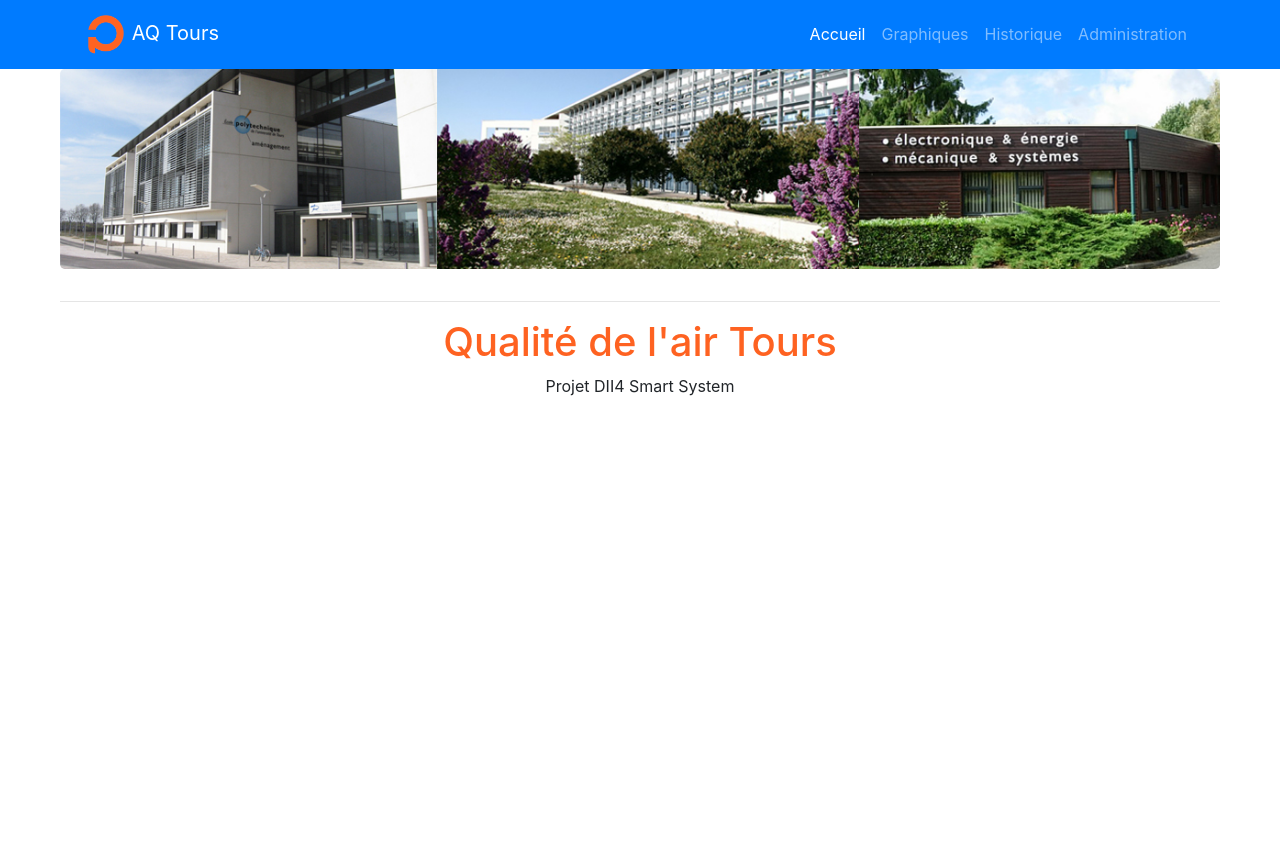
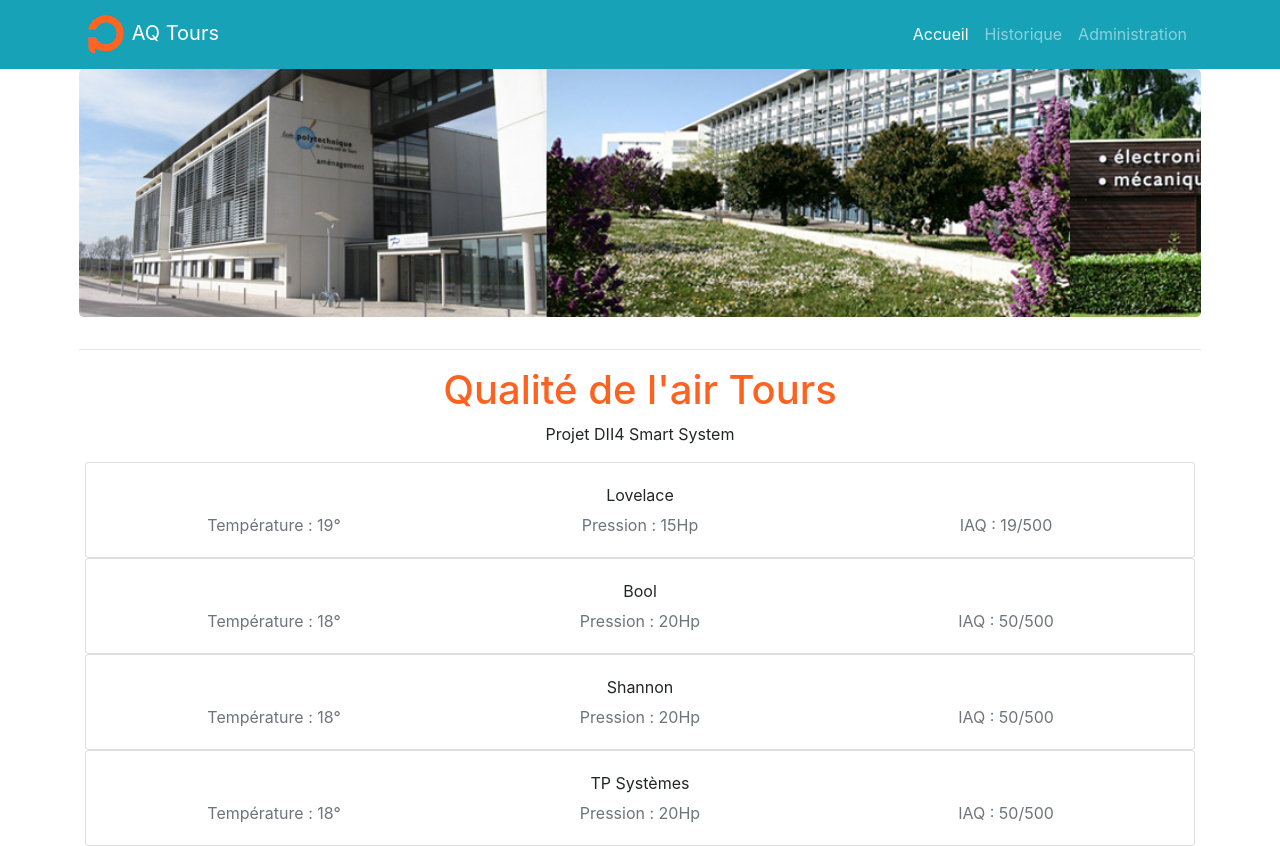
Before and after one commit to arthurlefebvre/air-quality-tours.frontend, a Vue app: page / in a window 1280 px wide. Before the commit the page ends 800 px from the top, so only its background shows below. Built offline with nearby package versions, Linux system fonts and the light colour scheme; no server answers.

Commit message:
Updated LoginForm, added fake data to Accueil component for visualization

```diff
--- a/src/components/Accueil.vue
+++ b/src/components/Accueil.vue
@@ -1,10 +1,10 @@
 <template>
     <div>
-        <div class="container-fluid" style="width: 93%; margin: auto;">
+        <div id="polytechBanner" class="container-fluid">
             <div class="jumbotron text-center" style="background-image: url(../static/polytech.jpg); background-size: cover;">
                 <!-- <h1>Qualité de l'air Tours</h1>
                 <p>Projet DII4 Smart System </p> -->
-                <br><br><br>
+                <br><br><br><br><br>
             </div>
             <hr>
         </div>
@@ -13,7 +13,18 @@
                 <h1>Qualité de l'air Tours</h1>
                 <p>Projet DII4 Smart System</p>
             </div>
-        <p>{{ msg }}</p>
+
+            <div class="card" v-for="donnee in donnees" v-bind:key="donnee.id">
+                <div class="card-body text-center">
+                    <p class="card-title ">{{ donnee.name }}</p>
+                    <div class="row">
+                        <p class="card-subtitle col text-muted">Température : {{ donnee.temperature }}°</p>
+                        <p class="card-subtitle col text-muted">Pression : {{ donnee.pression }}Hp</p>
+                        <p class="card-subtitle col text-muted">IAQ : {{ donnee.IAQ }}/500</p>
+                    </div>
+                </div>
+            </div>
+
         </div>
     </div>
 </template>
@@ -26,7 +37,37 @@
         name: 'Accueil',
         data() {
             return {
-            msg: '',
+                msg: '',
+                donnees: [
+                    {
+                        id: 1,
+                        name: 'Lovelace',
+                        temperature: 19,
+                        pression: 15,
+                        IAQ: 19
+                    },
+                    {
+                        id: 2,
+                        name: 'Bool',
+                        temperature: 18,
+                        pression: 20,
+                        IAQ: 50
+                    },
+                    {
+                        id: 3,
+                        name: 'Shannon',
+                        temperature: 18,
+                        pression: 20,
+                        IAQ: 50
+                    },
+                    {
+                        id: 4,
+                        name: 'TP Systèmes',
+                        temperature: 18,
+                        pression: 20,
+                        IAQ: 50
+                    }
+                ]
             };
         },
         methods: {
@@ -44,5 +85,8 @@
 </script>
 
 <style scoped>
-
+    #polytechBanner{
+        width: 90%;
+        margin: auto;
+    }
 </style>
--- a/src/components/Navbar.vue
+++ b/src/components/Navbar.vue
@@ -1,8 +1,10 @@
 <template>
     <div>
-        <nav class="navbar navbar-expand-lg navbar-dark bg-primary">
+        <nav class="navbar navbar-expand-lg navbar-dark bg-info">
             <div class="container">
-                <a class="navbar-brand" href="#"><img src="../../static/logo_orange.png" style="width: 10%"/>  AQ Tours</a>
+                <router-link to="/" class="nav-item">
+                    <a class="navbar-brand" href="#"><img src="../../static/logo_orange.png" style="width: 10%"/>  AQ Tours</a>
+                </router-link>
                 <button class="navbar-toggler" type="button" data-toggle="collapse" data-target="#navbarNav" aria-controls="navbarNav" aria-expanded="false" aria-label="Toggle navigation">
                     <span class="navbar-toggler-icon"></span>
                 </button>
@@ -10,9 +12,6 @@
                     <ul class="navbar-nav ml-auto">
                         <router-link tag="li" to="/" class="nav-item">
                             <a class="nav-link">Accueil</a>
-                        </router-link>
-                        <router-link tag="li" to="/graphiques" class="nav-item">
-                            <a class="nav-link">Graphiques</a>
                         </router-link>
                         <router-link tag="li" to="/historique" class="nav-item">
                             <a class="nav-link">Historique</a>
--- a/src/components/administration/LoginForm.vue
+++ b/src/components/administration/LoginForm.vue
@@ -1,22 +1,18 @@
 <template>
     <div>
-        <div class="container">
-            <h1>Accès à la partie administration :</h1>
-            <form>
+        <div id="loginForm">
+            <h1>Accès à la partie administration</h1>
+            <form >
                 <div class="form-group">
-                    <label for="exampleInputEmail1">Email address</label>
-                    <input type="email" class="form-control" id="exampleInputEmail1" aria-describedby="emailHelp" placeholder="Enter email">
-                    <small id="emailHelp" class="form-text text-muted">We'll never share your email with anyone else.</small>
+                    <label for="identifiant">Identifiant :</label>
+                    <input type="name" class="form-control" id="identifiant" placeholder="Identifiant administrateur">
                 </div>
                 <div class="form-group">
-                    <label for="exampleInputPassword1">Password</label>
-                    <input type="password" class="form-control" id="exampleInputPassword1" placeholder="Password">
+                    <label for="mdp">Mot de passe :</label>
+                    <input type="password" class="form-control" id="mdp" placeholder="Mot de passe administrateur">
                 </div>
-                <div class="form-check">
-                    <input type="checkbox" class="form-check-input" id="exampleCheck1">
-                    <label class="form-check-label" for="exampleCheck1">Check me out</label>
-                </div>
-                <button type="submit" class="btn btn-primary">Submit</button>
+
+                <button type="submit" class="btn btn-info">Envoyer</button>
             </form>
         </div>
     </div>
@@ -30,7 +26,9 @@
 </script>
 
 <style scoped>
-    .container{
+    #loginForm {
+        width: 40%;
+        margin: auto;
         margin-top: 3%;
     }
 </style>
```
